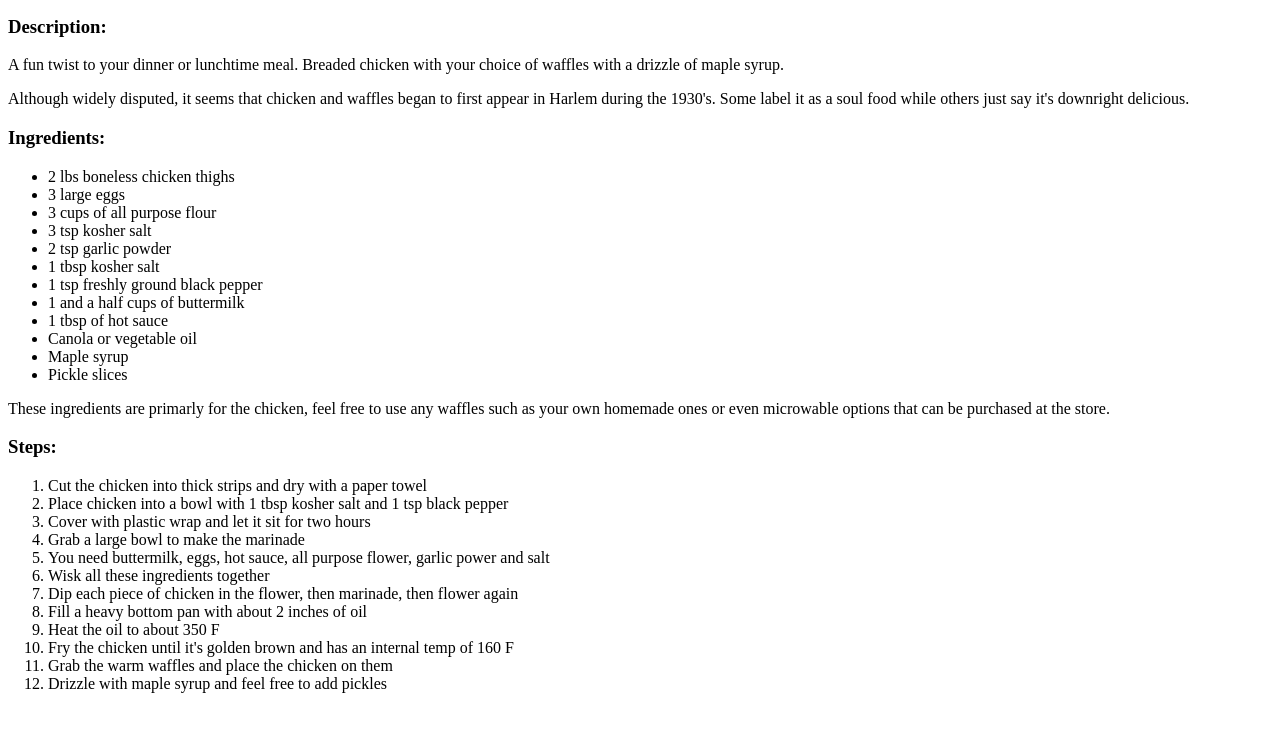
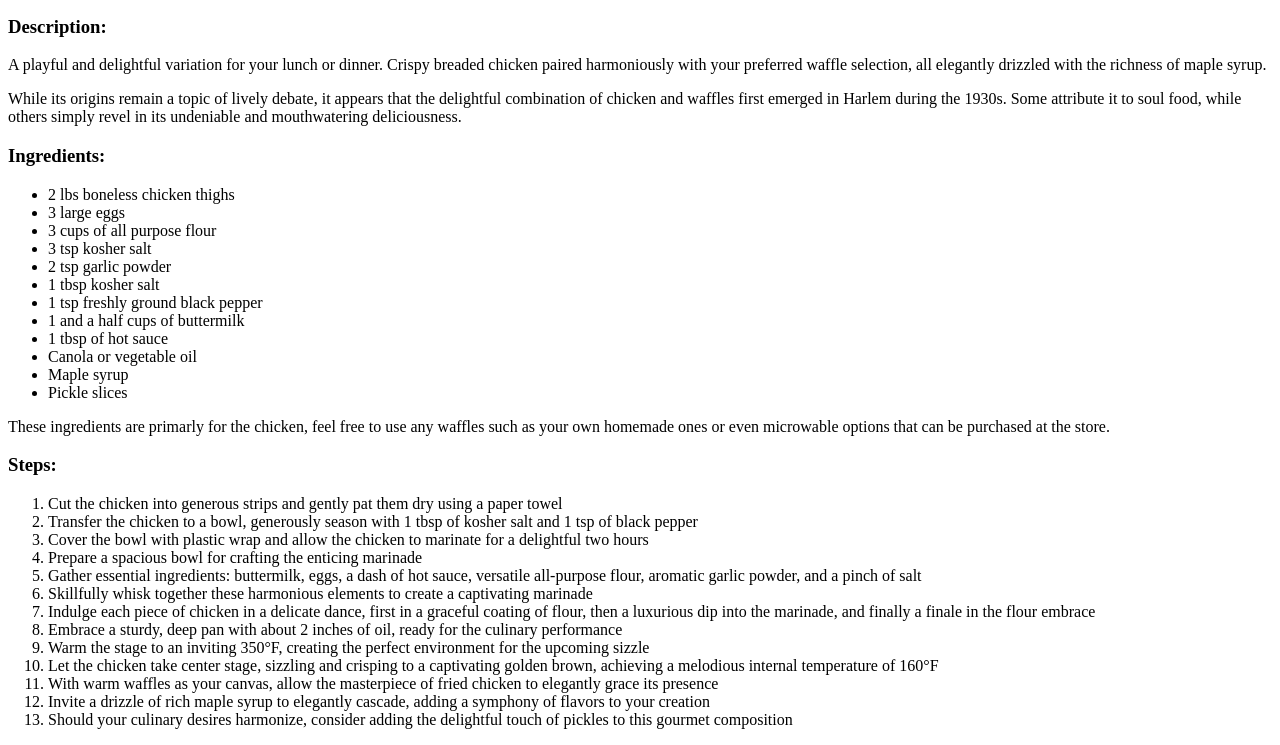
Before and after one commit to Alsaaram/odin-recipes, a plain HTML site: page recipes/waffles.html in a window 1280 px wide. Shown: the part 101-846 px from the top of the page. Before the commit the page ends 810 px from the top, so only its background shows below. Drawn offline with Linux system fonts and the light colour scheme.

Commit message:
Enhanced the vocabulary and grammar

```diff
--- a/recipes/waffles.html
+++ b/recipes/waffles.html
@@ -9,12 +9,11 @@
         <h1>Chicken and Waffles</h1>
         <img src="../images/Waffles.jpeg" alt="A picture of chicken and waffles" width="150">
         <h3>Description:</h3>
-        <p>A fun twist to your dinner or lunchtime meal. Breaded chicken with your
-            choice of waffles with a drizzle of maple syrup.
+        <p>A playful and delightful variation for your lunch or dinner. Crispy breaded chicken paired harmoniously with your preferred waffle selection,
+            all elegantly drizzled with the richness of maple syrup.
         </p>
-        <p>Although widely disputed, it seems that chicken and waffles began to first
-            appear in Harlem during the 1930's. Some label it as a soul food while others
-            just say it's downright delicious.
+        <p>While its origins remain a topic of lively debate, it appears that the delightful combination of chicken and waffles first emerged in Harlem during the 1930s.
+            Some attribute it to soul food, while others simply revel in its undeniable and mouthwatering deliciousness.
         </p>
         <h3>Ingredients:</h3>
         <ul>
@@ -37,18 +36,19 @@
         </p>
         <h3>Steps:</h3>
         <ol>
-            <li>Cut the chicken into thick strips and dry with a paper towel</li>
-            <li>Place chicken into a bowl with 1 tbsp kosher salt and 1 tsp black pepper</li>
-            <li>Cover with plastic wrap and let it sit for two hours</li>
-            <li>Grab a large bowl to make the marinade</li>
-            <li>You need buttermilk, eggs, hot sauce, all purpose flower, garlic power and salt</li>
-            <li>Wisk all these ingredients together</li>
-            <li>Dip each piece of chicken in the flower, then marinade, then flower again</li>
-            <li>Fill a heavy bottom pan with about 2 inches of oil</li>
-            <li> Heat the oil to about 350 F</li>
-            <li>Fry the chicken until it's golden brown and has an internal temp of 160 F</li>
-            <li>Grab the warm waffles and place the chicken on them</li>
-            <li>Drizzle with maple syrup and feel free to add pickles</li>
+            <li>Cut the chicken into generous strips and gently pat them dry using a paper towel</li>
+            <li>Transfer the chicken to a bowl, generously season with 1 tbsp of kosher salt and 1 tsp of black pepper</li>
+            <li>Cover the bowl with plastic wrap and allow the chicken to marinate for a delightful two hours</li>
+            <li>Prepare a spacious bowl for crafting the enticing marinade</li>
+            <li>Gather essential ingredients: buttermilk, eggs, a dash of hot sauce, versatile all-purpose flour, aromatic garlic powder, and a pinch of salt</li>
+            <li>Skillfully whisk together these harmonious elements to create a captivating marinade</li>
+            <li>Indulge each piece of chicken in a delicate dance, first in a graceful coating of flour, then a luxurious dip into the marinade, and finally a finale in the flour embrace</li>
+            <li>Embrace a sturdy, deep pan with about 2 inches of oil, ready for the culinary performance</li>
+            <li>Warm the stage to an inviting 350°F, creating the perfect environment for the upcoming sizzle</li>
+            <li>Let the chicken take center stage, sizzling and crisping to a captivating golden brown, achieving a melodious internal temperature of 160°F</li>
+            <li>With warm waffles as your canvas, allow the masterpiece of fried chicken to elegantly grace its presence</li>
+            <li>Invite a drizzle of rich maple syrup to elegantly cascade, adding a symphony of flavors to your creation</li>
+            <li>Should your culinary desires harmonize, consider adding the delightful touch of pickles to this gourmet composition</li>
         </ol>
     </body>
 </html>
```
Also changed, not shown: recipes/alfredo.html (+14 -14 lines), recipes/cheese.html (+11 -12 lines).
